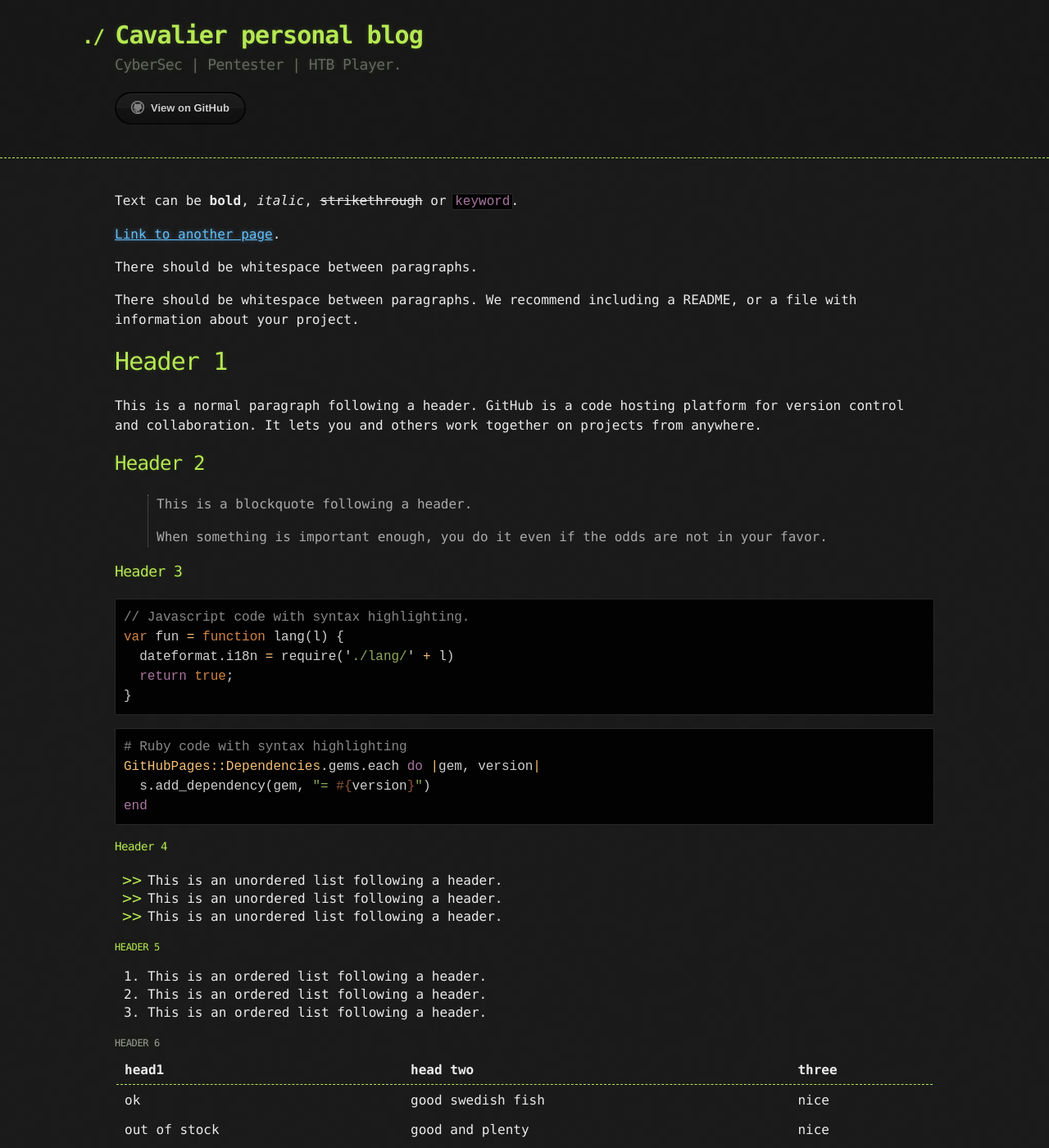
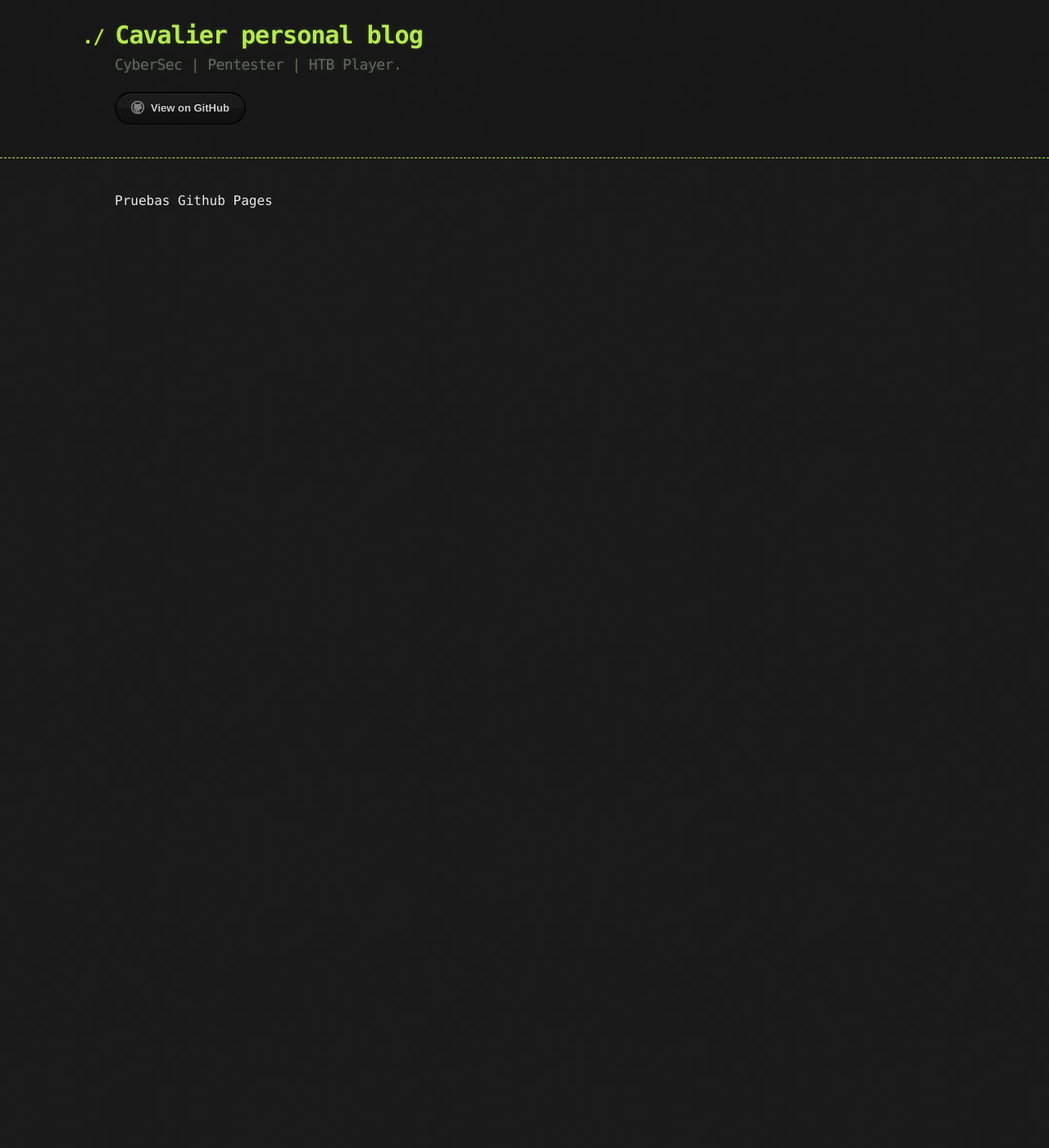
Before and after one commit to Cavalierz/Cavalierz.github.io, a Jekyll site: the page built from index.md, in a window 1280 px wide and 1400 px high. Shown: the whole window at 82% size. Built offline with Jekyll 4.4.1, drawn with Linux system fonts in a browser that asks for light colours; our own code applies the rules of GitHub Pages for plain Markdown files; some of the changed text lies outside the part shown.

Commit message:
Update index.md

````diff
--- a/index.md
+++ b/index.md
@@ -1,123 +1 @@
----
-layout: default
----
-
-Text can be **bold**, _italic_, ~~strikethrough~~ or `keyword`.
-
-[Link to another page](./another-page.html).
-
-There should be whitespace between paragraphs.
-
-There should be whitespace between paragraphs. We recommend including a README, or a file with information about your project.
-
-# Header 1
-
-This is a normal paragraph following a header. GitHub is a code hosting platform for version control and collaboration. It lets you and others work together on projects from anywhere.
-
-## Header 2
-
-> This is a blockquote following a header.
->
-> When something is important enough, you do it even if the odds are not in your favor.
-
-### Header 3
-
-```js
-// Javascript code with syntax highlighting.
-var fun = function lang(l) {
-  dateformat.i18n = require('./lang/' + l)
-  return true;
-}
-```
-
-```ruby
-# Ruby code with syntax highlighting
-GitHubPages::Dependencies.gems.each do |gem, version|
-  s.add_dependency(gem, "= #{version}")
-end
-```
-
-#### Header 4
-
-*   This is an unordered list following a header.
-*   This is an unordered list following a header.
-*   This is an unordered list following a header.
-
-##### Header 5
-
-1.  This is an ordered list following a header.
-2.  This is an ordered list following a header.
-3.  This is an ordered list following a header.
-
-###### Header 6
-
-| head1        | head two          | three |
-|:-------------|:------------------|:------|
-| ok           | good swedish fish | nice  |
-| out of stock | good and plenty   | nice  |
-| ok           | good `oreos`      | hmm   |
-| ok           | good `zoute` drop | yumm  |
-
-### There's a horizontal rule below this.
-
-* * *
-
-### Here is an unordered list:
-
-*   Item foo
-*   Item bar
-*   Item baz
-*   Item zip
-
-### And an ordered list:
-
-1.  Item one
-1.  Item two
-1.  Item three
-1.  Item four
-
-### And a nested list:
-
-- level 1 item
-  - level 2 item
-  - level 2 item
-    - level 3 item
-    - level 3 item
-- level 1 item
-  - level 2 item
-  - level 2 item
-  - level 2 item
-- level 1 item
-  - level 2 item
-  - level 2 item
-- level 1 item
-
-### Small image
-
-![Octocat](https://github.githubassets.com/images/icons/emoji/octocat.png)
-
-### Large image
-
-![Branching](https://guides.github.com/activities/hello-world/branching.png)
-
-
-### Definition lists can be used with HTML syntax.
-
-<dl>
-<dt>Name</dt>
-<dd>Godzilla</dd>
-<dt>Born</dt>
-<dd>1952</dd>
-<dt>Birthplace</dt>
-<dd>Japan</dd>
-<dt>Color</dt>
-<dd>Green</dd>
-</dl>
-
-```
-Long, single-line code blocks should not wrap. They should horizontally scroll if they are too long. This line should be long enough to demonstrate this.
-```
-
-```
-The final element.
-```
+Pruebas Github Pages
````
